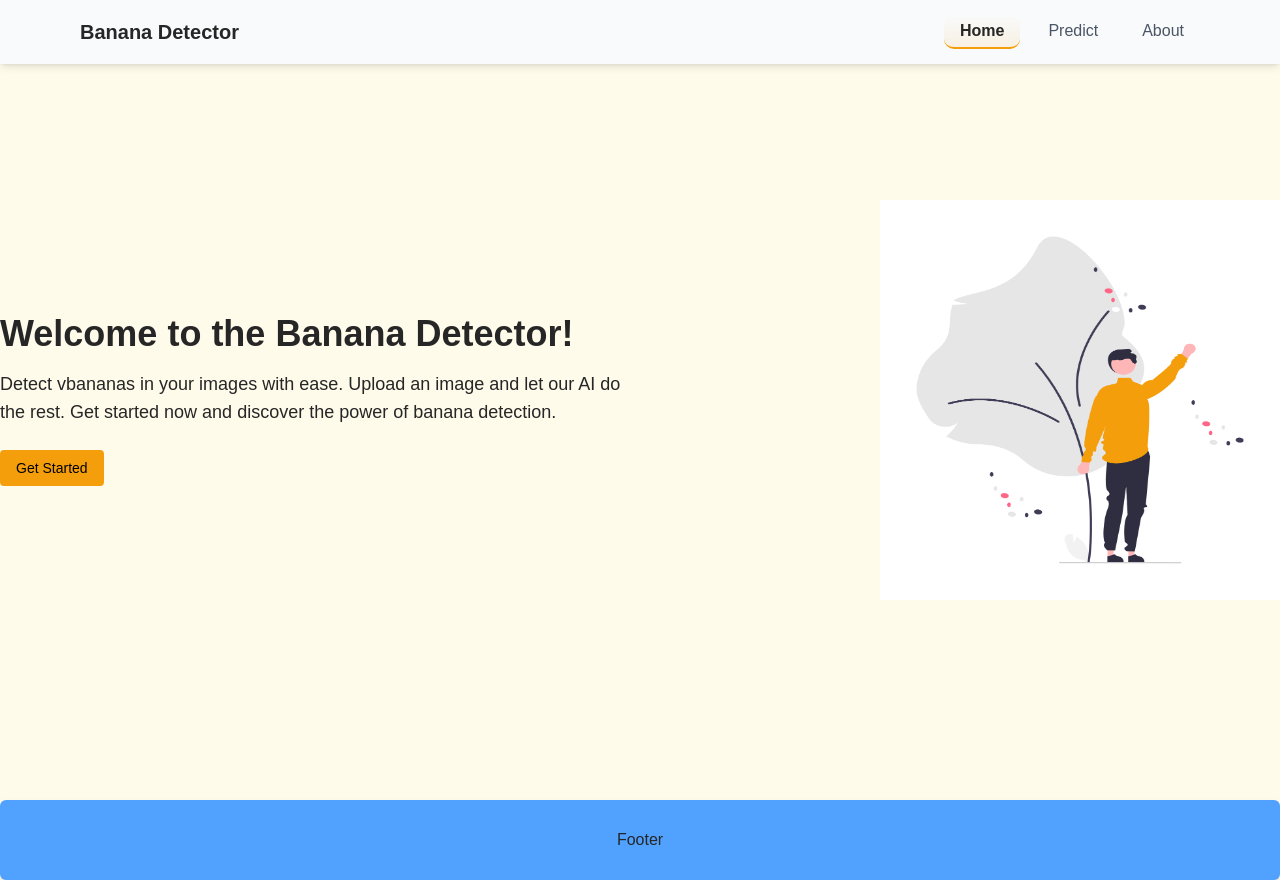
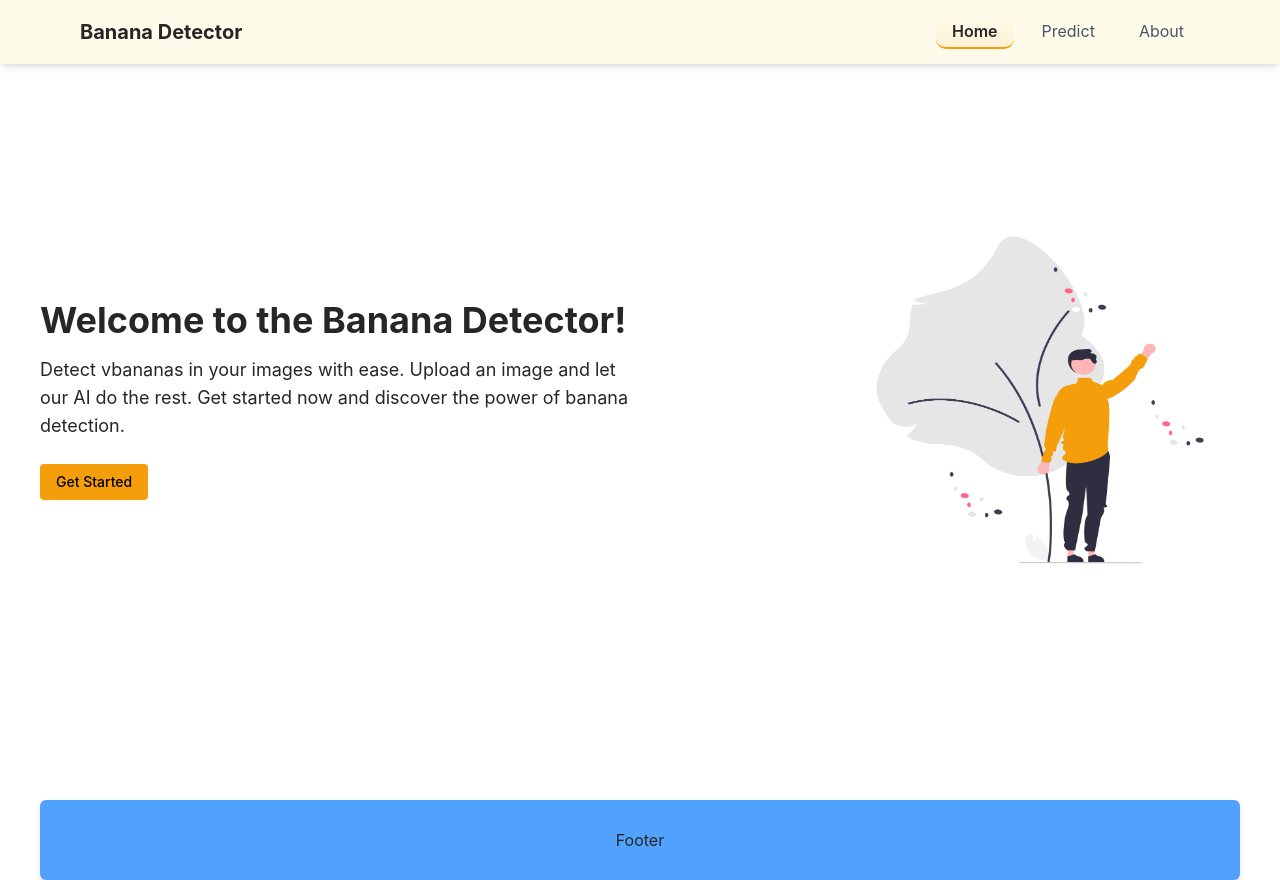
Before and after one commit to Ibrhm1/Banana-Detector, a Next.js app: page / in a window 1280 px wide. Built offline with nearby package versions, Linux system fonts and the light colour scheme.

Commit message:
feat: update Navbar styles and enhance Home page layout with welcoming message and button

```diff
--- a/src/components/common/Navbar.tsx
+++ b/src/components/common/Navbar.tsx
@@ -15,7 +15,7 @@ export default function Navbar() {
   const pathname = usePathname();
 
   return (
-    <nav className="fixed top-0 left-0 w-full bg-sidebar shadow-md flex items-center justify-between h-16 px-5 lg:px-20">
+    <nav className="fixed z-50 top-0 left-0 w-full bg-accent shadow-md flex items-center justify-between h-16 px-5 lg:px-20">
       <section>
         <h1 className="font-bold text-lg lg:text-xl">Banana Detector</h1>
       </section>
--- a/src/components/layouts/LayoutRoot.tsx
+++ b/src/components/layouts/LayoutRoot.tsx
@@ -26,11 +26,14 @@ export default function LayoutRoot({
   mode = 'default',
 }: LayoutRootProps) {
   return (
-    <main className={`${geistSans.variable} ${geistMono.variable} bg-accent`}>
+    <main className={`${geistSans.variable} ${geistMono.variable} font-sans `}>
       <PageHead title={title} />
+
       <Navbar />
-      <section className="container mx-auto">
+
+      <section className="2xl:container pt-20 md:pt-0 mx-auto px-5 md:px-8 lg:px-10">
         {mode === 'maintenance' ? <LayoutMaintenance /> : children}
+
         <Footer />
       </section>
     </main>
--- a/src/pages/index.tsx
+++ b/src/pages/index.tsx
@@ -8,22 +8,25 @@ import { NAVBAR_MENUS } from '~/constants/navbar-constant';
 export default function Home() {
   return (
     <LayoutRoot title="Home" mode="default">
-      <main className="min-h-screen flex items-center justify-between">
-        <section className="w-1/2">
+      <main className="min-h-screen flex items-center justify-between flex-col md:flex-row">
+        <section className="md:w-1/2">
           <h1 className="text-4xl font-bold mb-4">
             Welcome to the Banana Detector!
           </h1>
+
           <p className="text-lg mb-6">
             Detect vbananas in your images with ease. Upload an image and let
             our AI do the rest. Get started now and discover the power of banana
             detection.
           </p>
+
           <Button asChild>
             <Link href={NAVBAR_MENUS[1].href as string} className="">
               Get Started
             </Link>
           </Button>
         </section>
+
         <section>
           <Image
             src={imageIlustrations.welcome.src}
```
